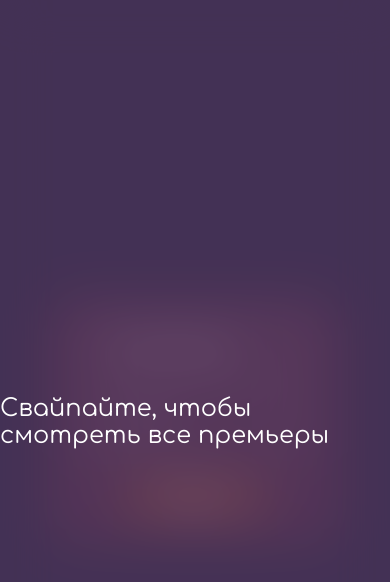
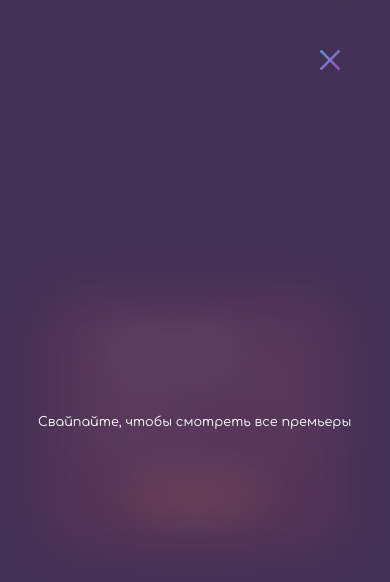
Before and after one commit to Evgenii-Buslaev/MoviesFinderAppReact, a React (Create React App) app: page / in a window 390 px wide. Shown: the top 582 px of the page. Built offline with nearby package versions, Linux system fonts and the light colour scheme; no server answers.

Commit message:
Added styles, responsive design for ModalWindow

```diff
--- a/src/components/ModalWindow/ModalWindow.jsx
+++ b/src/components/ModalWindow/ModalWindow.jsx
@@ -1,8 +1,10 @@
+import close from "../../icons/modal/close.png";
 import styles from "./ModalWindow.module.css";
 
 function ModalWindow() {
   return (
     <div className={styles.window}>
+      <img src={close} alt="close"></img>
       <h2> Свайпайте, чтобы смотреть все премьеры </h2>
     </div>
   );
--- a/src/components/ModalWindow/ModalWindow.module.css
+++ b/src/components/ModalWindow/ModalWindow.module.css
@@ -11,6 +11,87 @@
   z-index: 4;
 }
 
-.widnow h2 {
+.window img {
+  position: absolute;
+  top: 100px;
+  right: 100px;
+  width: 50px;
+  opacity: 0.7;
+  cursor: pointer;
+}
+
+.window img:hover {
+  opacity: 1;
+}
+
+.window h2 {
   color: white;
+  animation-name: rotation;
+  animation-duration: 2s;
+  animation-iteration-count: infinite;
+  animation-timing-function: linear;
 }
+
+@keyframes rotation {
+  0% {
+    transform: rotate(0deg);
+  }
+  10% {
+    transform: rotate(-2.5deg);
+  }
+  20% {
+    transform: rotate(0deg);
+  }
+  30% {
+    transform: rotate(2.5deg);
+  }
+  40% {
+    transform: rotate(0deg);
+  }
+  50% {
+    transform: rotate(-2.5deg);
+  }
+  60% {
+    transform: rotate(0deg);
+  }
+  70% {
+    transform: rotate(0deg);
+  }
+  80% {
+    transform: rotate(0deg);
+  }
+  90% {
+    transform: rotate(0deg);
+  }
+  100% {
+    transform: rotate(0deg);
+  }
+}
+
+@media (max-width: 1000px) {
+  .window img {
+    width: 30px;
+  }
+}
+
+@media (max-width: 1000px) {
+  .window img {
+    top: 50px;
+    right: 50px;
+  }
+}
+
+@media (max-width: 650px) {
+  .window img {
+    width: 20px;
+  }
+  .window h2 {
+    font-size: 1rem;
+  }
+}
+
+@media (max-width: 450px) {
+  .window h2 {
+    font-size: 0.8rem;
+  }
+}
```
Also changed, not shown: src/icons/modal/close.png (added).
